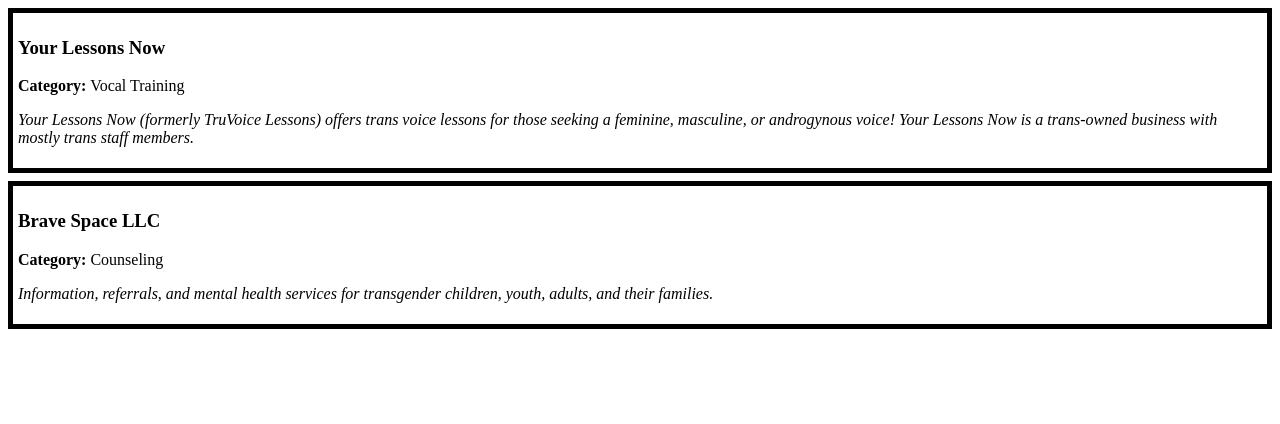
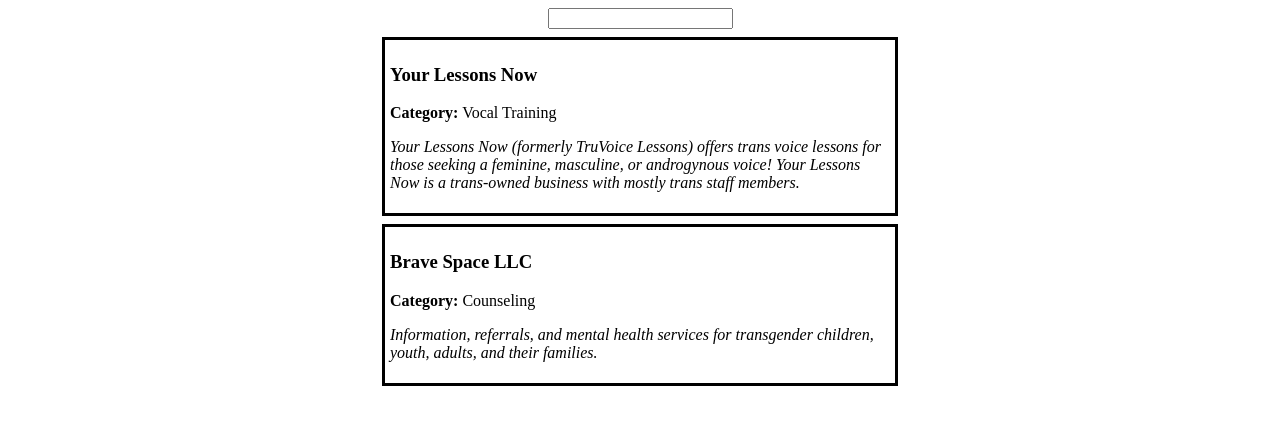
Before and after one commit to eylau-ucsd/vue-margo, a Vue app: page / in a window 1280 px wide. Shown: the top 424 px of the page. Built offline with nearby package versions, Linux system fonts and the light colour scheme.

Commit message:
implement basic search functionality, add TODO

```diff
--- a/src/App.vue
+++ b/src/App.vue
@@ -1,35 +1,35 @@
 <script setup>
-import ListingCard from './components/ListingCard'
-import { reactive } from 'vue'
+import ListingCard from '@/components/ListingCard'
+import { ref, computed } from 'vue'
+import { search } from '@/components/Search'
 
-const listings = reactive([
-    {
-        name: 'Your Lessons Now',
-        category: 'Vocal Training',
-        description: 'Your Lessons Now (formerly TruVoice Lessons) offers trans voice lessons for those seeking a feminine, masculine, or androgynous voice! '
-        + 'Your Lessons Now is a trans-owned business with mostly trans staff members.'
-    },
-    {
-        name: 'Brave Space LLC',
-        category: 'Counseling',
-        description: 'Information, referrals, and mental health services for transgender children, youth, adults, and their families.'
-    }
-])
+const searchQuery = ref("")
+
+const searchResults = computed(() => search(searchQuery.value))
 </script>
 
 <template>
-    <div :key="listing.id" v-for="listing in listings">
-        <ListingCard :data="listing" />
-    </div>
+    <input id="search-bar" v-model="searchQuery"> <!-- TODO: Refactor and extract this input element into its own component -->
+    <ListingCard :key="listing.id" v-for="listing in searchResults" :data="listing" />
 </template>
 
 <style>
 .listing-card {
   border-color: black;
   border-style: solid;
-  border-width: 5px;
+  border-width: 3px;
   padding: 5px;
   margin-top: 8px;
   margin-bottom: 8px;
+  max-width: 500px;
+  margin-left: auto;
+  margin-right: auto;
+}
+
+#search-bar {
+    display: block;
+    max-width: 500px;
+    margin-left: auto;
+    margin-right: auto;
 }
 </style>
--- /dev/null
+++ b/src/components/Search.js
@@ -0,0 +1,16 @@
+export function search(query) {
+    const listings = [
+        {
+            name: 'Your Lessons Now',
+            category: 'Vocal Training',
+            description: 'Your Lessons Now (formerly TruVoice Lessons) offers trans voice lessons for those seeking a feminine, masculine, or androgynous voice! '
+            + 'Your Lessons Now is a trans-owned business with mostly trans staff members.'
+        },
+        {
+            name: 'Brave Space LLC',
+            category: 'Counseling',
+            description: 'Information, referrals, and mental health services for transgender children, youth, adults, and their families.'
+        }
+    ]
+    return listings.filter(listing => listing.name.toLowerCase().match(query.toLowerCase()) !== null)
+}
```
